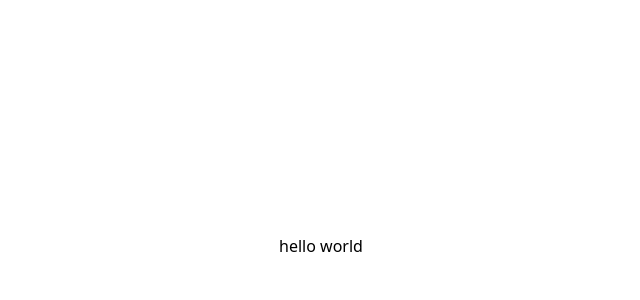
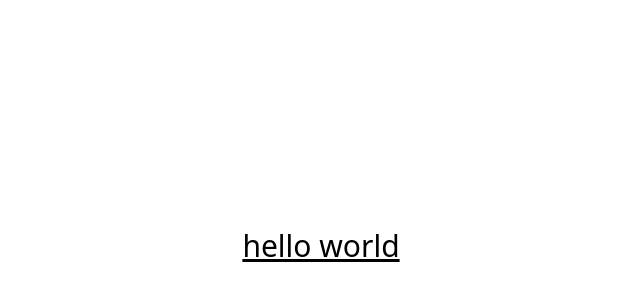
Before and after one commit to kdan80/v4, a Next.js app: page / in a window 1280 px wide. Shown: the part 154-454 px from the top of the page, without its empty margins (319-959 px from the left). Built offline with nearby package versions, Linux system fonts and the light colour scheme.

Commit message:
Fixed tailwind error

```diff
--- a/pages/index.tsx
+++ b/pages/index.tsx
@@ -14,7 +14,7 @@ export default function Home() {
             </Head>
 
             <main className={styles.main}>
-                <div>hello world</div>
+                <div className='text-3xl underline'>hello world</div>
             </main>
         </div>
     )
--- a/tailwind.config.js
+++ b/tailwind.config.js
@@ -1,8 +1,8 @@
 /** @type {import('tailwindcss').Config} */
 module.exports = {
     content: [
-        './pages/**/*.{js,ts,jsx,tsx}',
-        './components/**/*.{js,ts,jsx,tsx}',
+        './pages/**/*.{html,js,ts,jsx,tsx}',
+        './components/**/*.{html,js,ts,jsx,tsx}',
     ],
     theme: {
         extend: {},
```
